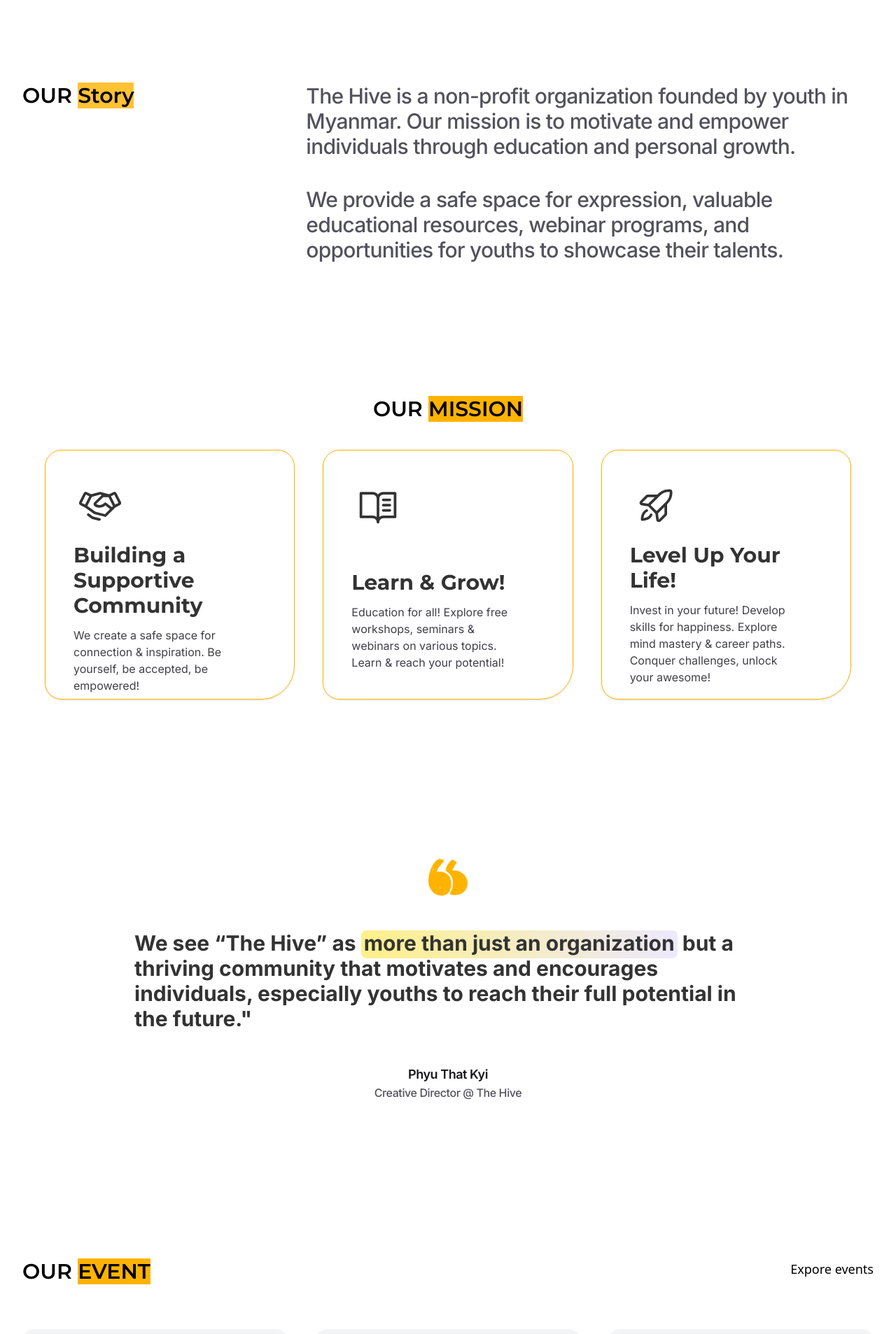
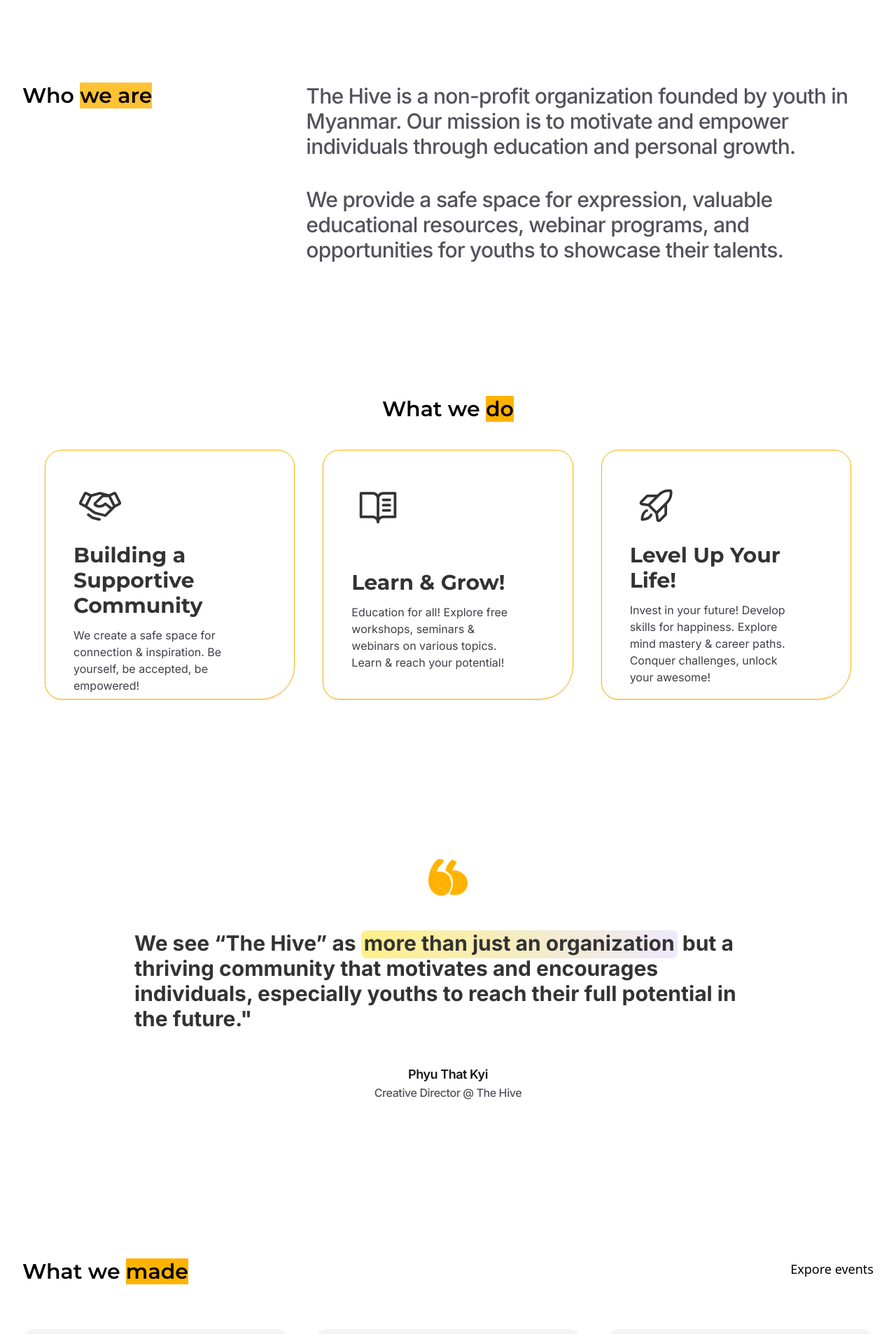
Before and after one commit to khantlinnyan/thehive, a Next.js app: page / in a window 1280 px wide. Shown: the part 1111-3018 px from the top of the page at 70% size. Built offline with nearby package versions, Linux system fonts and the light colour scheme.

Commit message:
production

```diff
--- a/components/Home/AboutSection.tsx
+++ b/components/Home/AboutSection.tsx
@@ -11,7 +11,7 @@
   return (
     <Layout className="my-20 lg:my-26 flex flex-col gap-20 lg:flex-row items-start justify-between">
       <HeadingText className="">
-        OUR <p className="bg-primary-honey-yellow/80 inline">Story</p>
+        Who <p className="bg-primary-honey-yellow/80 inline">we are</p>
       </HeadingText>
       <div className="lg:w-2/3 w-full">
         <Text className="lg:mb-10 mb-6 font-inter lg:text-3xl text-xl">
--- a/components/Home/EventSection.tsx
+++ b/components/Home/EventSection.tsx
@@ -40,7 +40,7 @@
     <Layout>
       <div className="flex justify-between ">
         <HeadingText className="mb-10defined">
-          OUR <p className="bg-primary-honey-yellow inline">EVENT</p>
+          What we <p className="bg-primary-honey-yellow inline">made</p>
         </HeadingText>
         <Link
           href={"/event"}
--- a/components/Home/MissionSection.tsx
+++ b/components/Home/MissionSection.tsx
@@ -71,8 +71,8 @@
 const MissionSection = (props: Props) => {
   return (
     <Layout className=" mt-28 lg:mt-48 flex flex-col gap-10">
-      <HeadingText className="capitalize text-start lg:text-center">
-        OUR <p className="inline bg-primary-honey-yellow">MISSION</p>
+      <HeadingText className=" text-start lg:text-center">
+        What we <p className="inline bg-primary-honey-yellow">do</p>
       </HeadingText>
       <main className="grid grid-cols-1 lg:grid-cols-3 gap-10 max-w-6xl mx-auto">
         {data.map((i, index) => (
```
